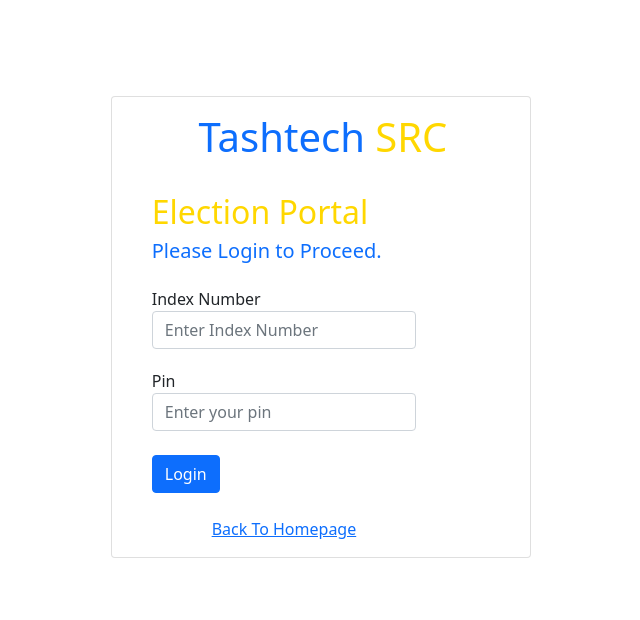
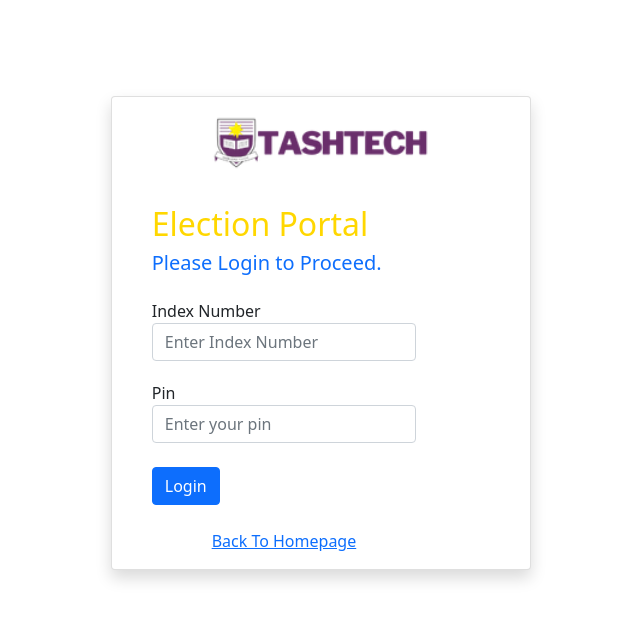
Before and after one commit to DevPrinceK/tashtech-evoting, a Django app: page /login/ in a window 1280 px wide. Shown: the top 620 px of the page, without its empty margins (319-959 px from the left). Run offline with Django 4.2, Linux system fonts and the light colour scheme; parts of the project's set-up code (start-up, migrations or seed data) failed here and were passed over.

Commit message:
Update base.html

```diff
--- a/core/accounts/templates/accounts/base.html
+++ b/core/accounts/templates/accounts/base.html
@@ -39,11 +39,13 @@
                         <div class="container p-0 py-5">
                             <div class="row">
                                 <div class="col-md-12 col-lg-12 col-xl-10 mx-auto">
-                                    <div class="card container-fluid">
+                                    <div class="card container-fluid shadow">
                                         <div class="mb-3 d-flex mt-3 mx-auto">
-                                            <h1 class="main-logo1 ms-1 me-0 my-auto tx-28 text-primary">
+                                            <img src="{% static 'images/logo.png' %}" style="height:60px; width:auto;"
+                                                alt="">
+                                            <!-- <h1 class="main-logo1 ms-1 me-0 my-auto tx-28 text-primary">
                                                 Tashtech<span class="tx-26" style="color: gold;"> SRC</span>
-                                            </h1>
+                                            </h1> -->
                                             <hr>
                                         </div>
                                         <!-- NOTE: BLOCK CONTENT GOES HERE -->
```
